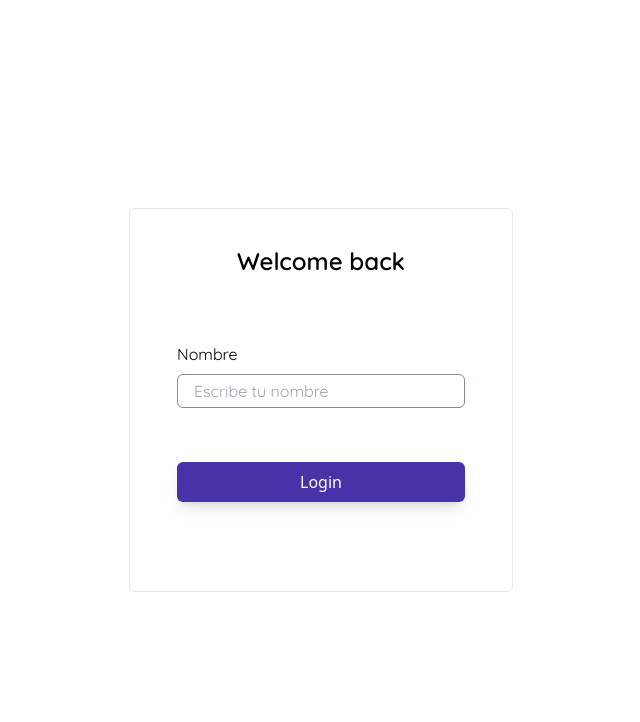
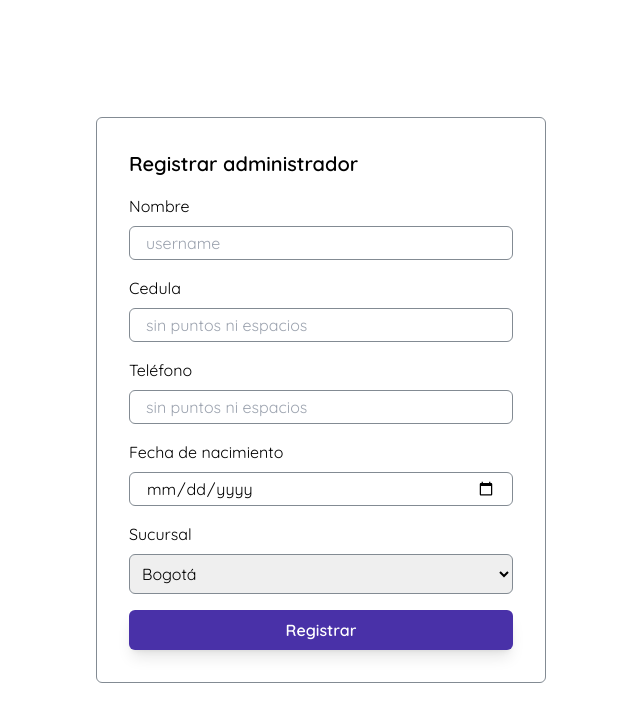
Before and after one commit to aldanielago/Practicas, a React (Vite) app: page / in a window 1280 px wide. Shown: the top 722 px of the page, without its empty margins (319-959 px from the left). Built offline with nearby package versions, Linux system fonts and the light colour scheme.

Commit message:
[Styles] Register admin form

```diff
--- a/src/App.jsx
+++ b/src/App.jsx
@@ -1,15 +1,15 @@
-import { Login } from './components/Login'
-// import { AdminRegister } from './components/AdminRegister'
-// import { SucursalProvider } from './context/SucursalContext';
+// import { Login } from './components/Login'
+import { AdminRegister } from './components/AdminRegister'
+import { SucursalProvider } from './context/SucursalContext';
 
 function App() {
 
   return (
     <>
-      <Login />
-      {/* <SucursalProvider>
+      {/* <Login /> */}
+      <SucursalProvider>
         <AdminRegister />
-      </SucursalProvider> */}
+      </SucursalProvider>
     </>
   )
 }
--- a/src/components/AdminRegister.jsx
+++ b/src/components/AdminRegister.jsx
@@ -1,28 +1,40 @@
 import { useContext } from 'react'
 import { SucursalContext } from '../context/SucursalContext'
+import { PrimaryButton } from './buttons/PrimaryButton'
+import { FormInput } from './elements/FormInput'
 
 export function AdminRegister() {
   const { arraySucursales } = useContext(SucursalContext)
   return (
-    <section className='border border-black'>
-      <h1>Registrar administrador</h1>
-      <form className="flex flex-col w-96 h-96 ali">
-        <label htmlFor="username">Nombre</label>
-        <input type="text" id="username" placeholder="username"/>
-        <label htmlFor="cedula">Cedula</label>
-        <input type="number" id="cedula" placeholder="Sin puntos ni espacios"/>
-        <label htmlFor="telefono">Telefono</label>
-        <input type="number" id="telefono"/>
-        <label htmlFor="fecha_nacimiento">Fecha de nacimiento</label>
-        <input type="date" id="fechaNacimiento"/>
-        <label htmlFor="username">Sucursal</label>
-        <select name="sucursal" id="sucursal">
-          { arraySucursales.map(sucursal => (
-            <option key={sucursal.id} value={sucursal.id}>{sucursal.nombre}</option>
-            )
-          )}
-        </select>
-        <button type="button">Login</button>
+    <section className='center border border-dark-text-gray p-8 rounded-md'>
+      <h1 className='font-quicksand font-bold mb-4 text-xl'>Registrar administrador</h1>
+      <form className="flex flex-col w-96">
+        <label className='flex flex-col gap-2 mb-4'>
+          <span className="font-quicksand ">Nombre</span>
+          <FormInput type={'text'} placeholder={'username'}/>
+        </label>
+        <label className='flex flex-col gap-2 mb-4'>
+          <span className="font-quicksand ">Cedula</span>
+          <FormInput type={'number'} placeholder={'sin puntos ni espacios'}/>
+        </label>
+        <label className='flex flex-col gap-2 mb-4'>
+          <span className="font-quicksand ">Teléfono</span>
+          <FormInput type={'number'} placeholder={'sin puntos ni espacios'}/>
+        </label>
+        <label className='flex flex-col gap-2 mb-4'>
+          <span className="font-quicksand ">Fecha de nacimiento</span>
+          <FormInput type={'date'}/>
+        </label>
+        <label className='flex flex-col gap-2 mb-4'>
+          <span className="font-quicksand">Sucursal</span>
+          <select name="sucursal" id="sucursal" className='rounded-md font-quicksand border-dark-text-gray border p-2 box-border'>
+            { arraySucursales.map(sucursal => (
+              <option className="font-quicksand " key={sucursal.id} value={sucursal.id}>{sucursal.nombre}</option>
+              )
+            )}
+          </select>
+        </label>
+        <PrimaryButton text='Registrar' />
       </form>
     </section>
   )
--- a/src/components/Login.jsx
+++ b/src/components/Login.jsx
@@ -1,4 +1,5 @@
 import { PrimaryButton } from "./buttons/PrimaryButton"
+import { FormInput } from "./elements/FormInput"
 
 export function Login() {
   return (
@@ -8,7 +9,7 @@ export function Login() {
 
         <label htmlFor="username" className="w-full">
           <span className="font-quicksand">Nombre</span>
-          <input type="text" id="username" placeholder="Escribe tu nombre" className="w-full mt-2 border border-dark-text-gray p-4 box-border h-3 font-quicksand rounded-md"/>
+          <FormInput type={'text'} placeholder={'escribe tu nombre'}/>
         </label>
         <PrimaryButton text="Login"/>
       </form>
--- a/src/components/buttons/PrimaryButton.jsx
+++ b/src/components/buttons/PrimaryButton.jsx
@@ -1,5 +1,5 @@
 export function PrimaryButton({ text }) {
   return (
-    <button type="button" className="bg-primary-blue text-white w-full h-10 hover:bg-secondary-blue transition-colors ease-linear duration-500 rounded-md shadow-lg">{ text }</button>
+    <button type="button" className="bg-primary-blue font-quicksand font-bold text-white w-full h-10 hover:bg-secondary-blue transition-colors ease-linear duration-500 rounded-md shadow-lg">{ text }</button>
   );
 }
--- /dev/null
+++ b/src/components/elements/FormInput.jsx
@@ -0,0 +1,7 @@
+export function FormInput({ type, placeholder }) {
+  return (
+    <input type={ type }
+    placeholder={ placeholder }
+    className={`font-quicksand border border-dark-text-gray h-3 rounded-md ${type == 'calendar' ? 'p-2' : 'p-4'}`}/>
+  )
+}
--- a/src/context/SucursalContext.jsx
+++ b/src/context/SucursalContext.jsx
@@ -9,7 +9,7 @@ function SucursalProvider({ children }) {
     { id: 3, nombre: "Cali"},
     { id: 4, nombre: "Pasto"},
     { id: 5, nombre: "Santa Marta"},
-    { id: 6, nombre: "Brranquilla"},
+    { id: 6, nombre: "Barranquilla"},
     { id: 7, nombre: "Riohacha"},
     { id: 8, nombre: "Cartagena"},
   ]
```
